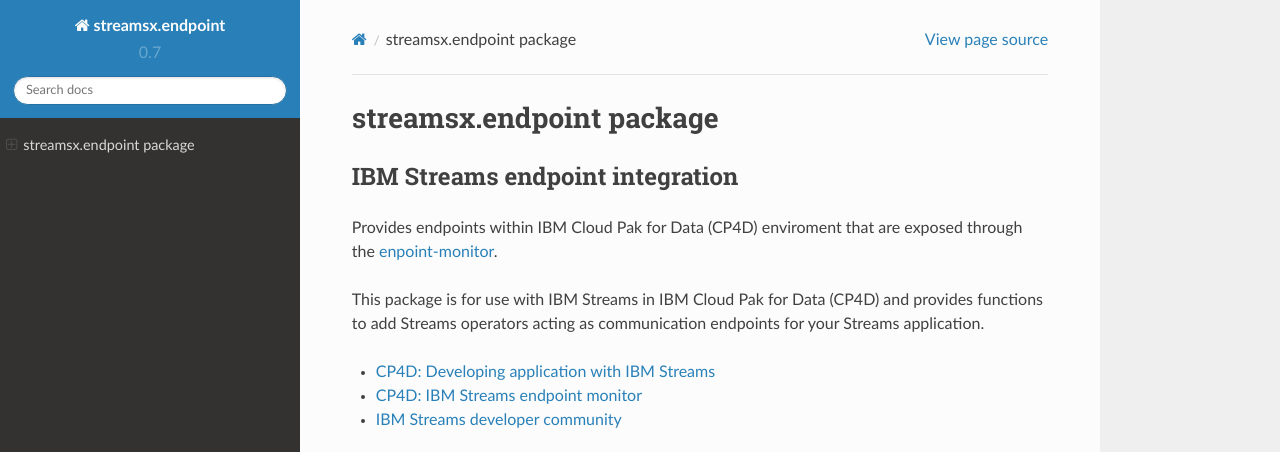
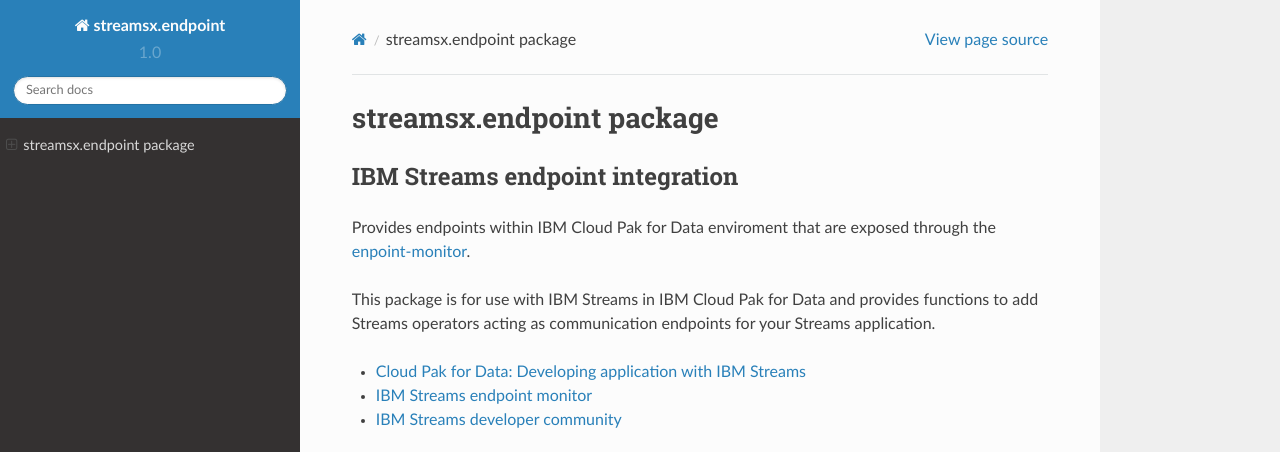
Before and after one commit to markheger/pypi.streamsx.endpoint, a Sphinx documentation site: the page built from package/docs/source/index.rst, in a window 1280 px wide, cut to the strip 0-452 px from the top of the page. Built offline with Sphinx 7.4.7 and the Read the Docs theme 2.0.0, drawn with Linux system fonts in a browser that asks for light colours.

Commit message:
resolves #18

```diff
--- a/package/docs/source/conf.py
+++ b/package/docs/source/conf.py
@@ -65,9 +65,9 @@
 # built documents.
 #
 # The short X.Y version.
-version = '0.7'
+version = '1.0'
 # The full version, including alpha/beta/rc tags.
-release = '0.7.1'
+release = '1.0.0'
 
 # The language for content autogenerated by Sphinx. Refer to documentation
 # for a list of supported languages.
--- a/package/docs/source/index.rst
+++ b/package/docs/source/index.rst
@@ -4,12 +4,12 @@
 IBM Streams endpoint integration
 ================================
 
-Provides endpoints within IBM Cloud Pak for Data (CP4D) enviroment that are exposed through the `enpoint-monitor <https://github.com/IBMStreams/endpoint-monitor>`_.
+Provides endpoints within IBM Cloud Pak for Data enviroment that are exposed through the `enpoint-monitor <https://github.com/IBMStreams/endpoint-monitor>`_.
 
-This package is for use with IBM Streams in IBM Cloud Pak for Data (CP4D) and provides functions to add Streams operators acting as communication endpoints for your Streams application.
+This package is for use with IBM Streams in IBM Cloud Pak for Data and provides functions to add Streams operators acting as communication endpoints for your Streams application.
 
-* `CP4D: Developing application with IBM Streams <https://www.ibm.com/support/producthub/icpdata/docs/content/SSQNUZ_current/com.ibm.icpdata.doc/streams/developing-intro.html>`_
-* `CP4D: IBM Streams endpoint monitor <https://github.com/IBMStreams/endpoint-monitor>`_
+* `Cloud Pak for Data: Developing application with IBM Streams <https://www.ibm.com/support/producthub/icpdata/docs/content/SSQNUZ_current/com.ibm.icpdata.doc/streams/developing-intro.html>`_
+* `IBM Streams endpoint monitor <https://github.com/IBMStreams/endpoint-monitor>`_
 * `IBM Streams developer community <https://developer.ibm.com/streamsdev/>`_
 
 .. automodule:: streamsx.endpoint
```
Also changed, not shown: 5 other files.
